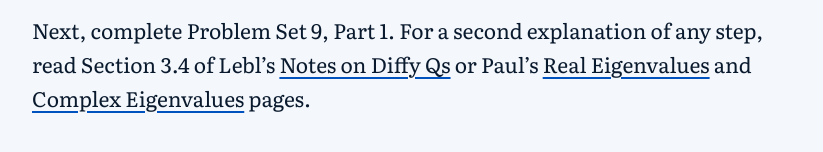
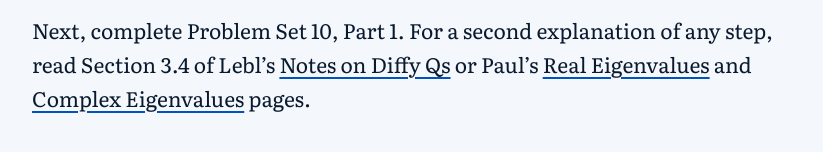
Before and after one commit to RizeComputerScience/diffeq1-practice-unit-10, a plain HTML site: page index.html in a window 1280 px wide. Shown: the part 9607-9759 px from the top of the page, without its empty margins (228-1051 px from the left). Drawn offline with nearby package versions, Linux system fonts and the light colour scheme; a web font is replaced by a local one.

Commit message:
Publish Unit 10 Practice: Linear Systems and Phase Portraits (built 2026-10-27)

```diff
--- a/index.html
+++ b/index.html
@@ -3292,7 +3292,7 @@ var NAV = { 'sec-sys': 'Systems', 'sec-tank': 'Tanks', 'sec-line': 'Lines', 'sec
 function backHTML() {
   return sec('sec-back', '', 'Back to the Unit', '') + prose('', [
     'If one kind of problem gave you trouble, redo its example on the Unit 10 Worked Examples page, then try the practice problem under that example.',
-    'Next, complete Problem Set 9, Part 1. For a second explanation of any step, read Section 3.4 of Lebl’s [Notes on Diffy Qs](' + T_EIGL[0] + ') or Paul’s [Real Eigenvalues](' + T_REAL[0] + ') and [Complex Eigenvalues](' + T_CPLX[0] + ') pages.']);
+    'Next, complete Problem Set 10, Part 1. For a second explanation of any step, read Section 3.4 of Lebl’s [Notes on Diffy Qs](' + T_EIGL[0] + ') or Paul’s [Real Eigenvalues](' + T_REAL[0] + ') and [Complex Eigenvalues](' + T_CPLX[0] + ') pages.']);
 }
 function page() {
   return header('Unit 10 Practice', SECTIONS_P.map(function (s) { return ['#' + s.id, NAV[s.id]]; }).concat([['#sec-back', 'Back']])) +
```
